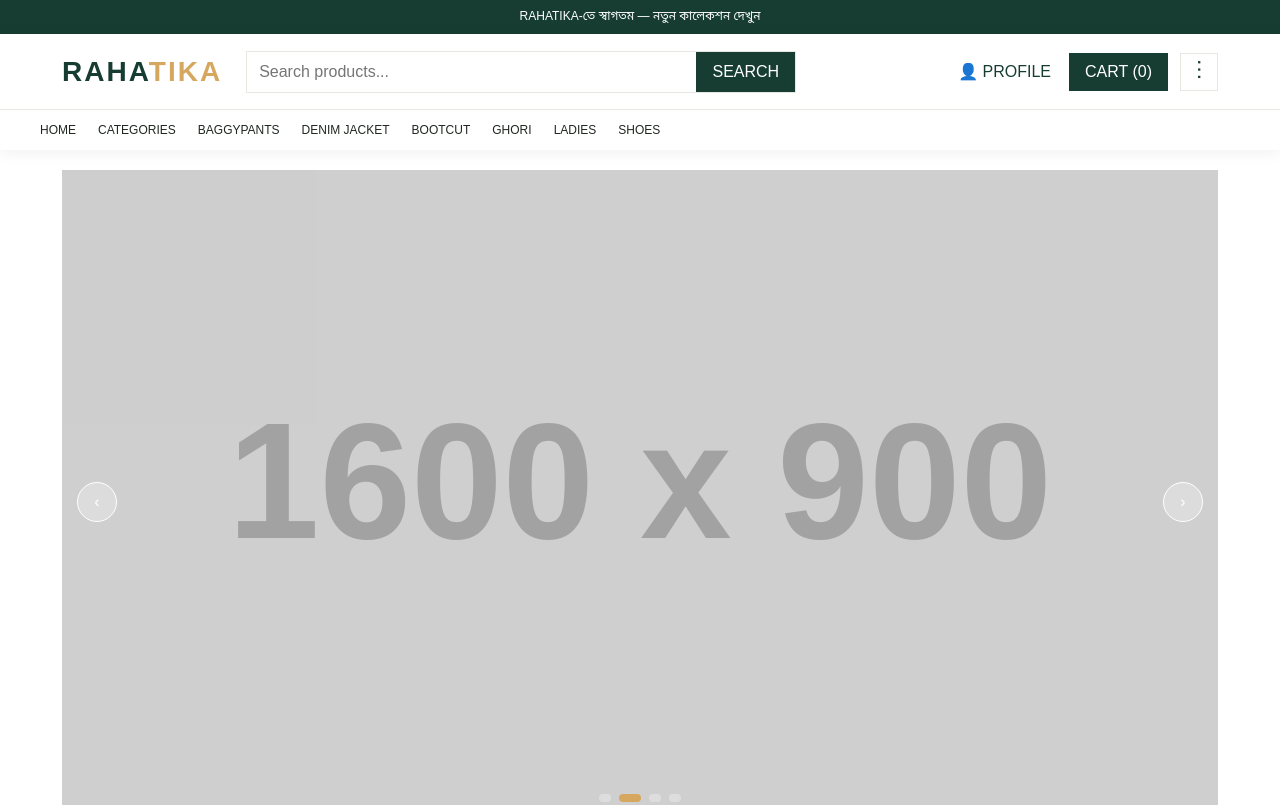
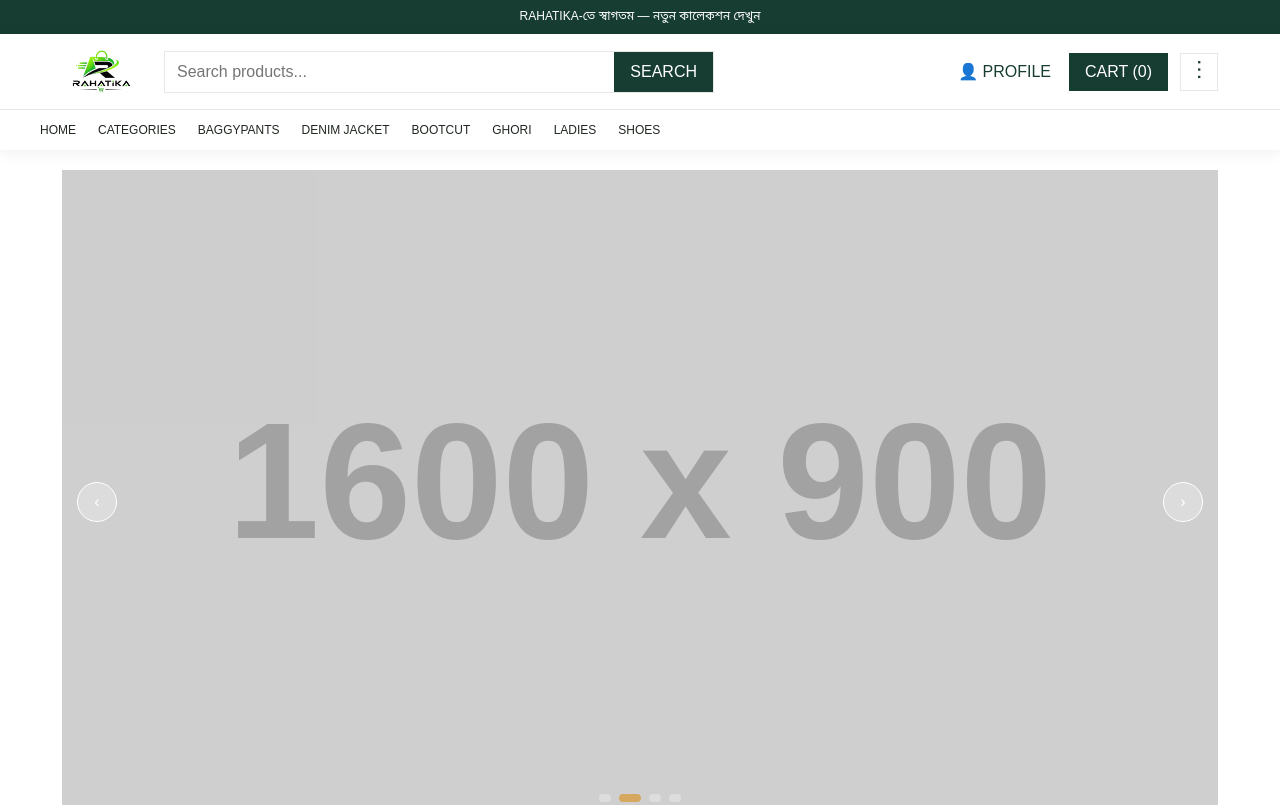
Before and after one commit to rahatika-new/Rahatikamain, a plain HTML site: page index.html in a window 1280 px wide. Shown: the top 805 px of the page. Drawn offline with Linux system fonts and the light colour scheme; placeholder pictures from the web are drawn by us.

Commit message:
index.html

```diff
--- a/index.html
+++ b/index.html
@@ -114,9 +114,9 @@ const CATEGORIES=[["Baggypants","https://images.unsplash.com/photo-1542272604-78
    (github.com/.../blob/... link kaj korbe na, raw.githubusercontent.com link lagbe) */
 const DEFAULT_SETTINGS={
 name:"RAHATIKA", /* <-- STORE NAME (website er nam) */
-logo:"", /* <-- BRAND LOGO LINK HERE */
+logo:"logo.png", /* <-- BRAND LOGO LINK HERE */
 announcement:"RAHATIKA-তে স্বাগতম — নতুন কালেকশন দেখুন",
-phone:"+880 1XXXXXXXXX",
+phone:"+880 1821871702",
 email:"hello@rahatika.com",
 address:"Bangladesh",
 facebook:"#",
@@ -126,7 +126,7 @@ about:"Fashion, footwear and accessories for your everyday style.",
    adImage : ad er PHOTO link (khali rakhle ad dekhabe na)
    adLink  : ad e click korle kothay jabe (khali rakhle click hobe na) */
 adImage:"https://placehold.co/800x800/d6a85f/173d32?text=Your+Ad",  /* <-- AD PHOTO LINK */
-adLink:"",  /* <-- AD CLICK LINK (optional) */
+adLink:"slideshow1.jpg",  /* <-- AD CLICK LINK (optional) */
 slides:[
 "https://placehold.co/1600x900/173d32/ffffff?text=Slide+1",  /* <-- SLIDE 1 LINK */
 "https://placehold.co/1600x900/1f5242/ffffff?text=Slide+2",  /* <-- SLIDE 2 LINK */
```
